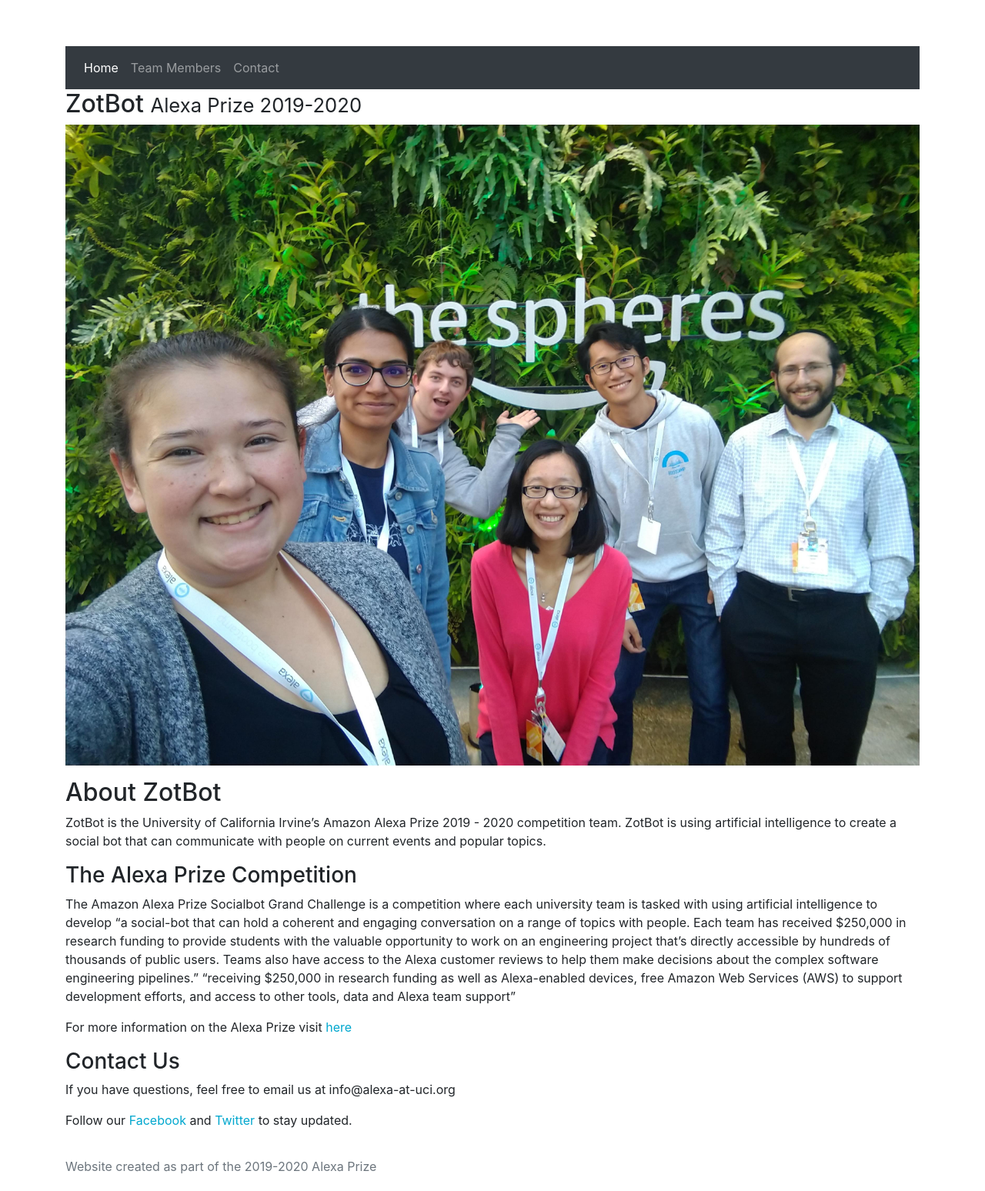
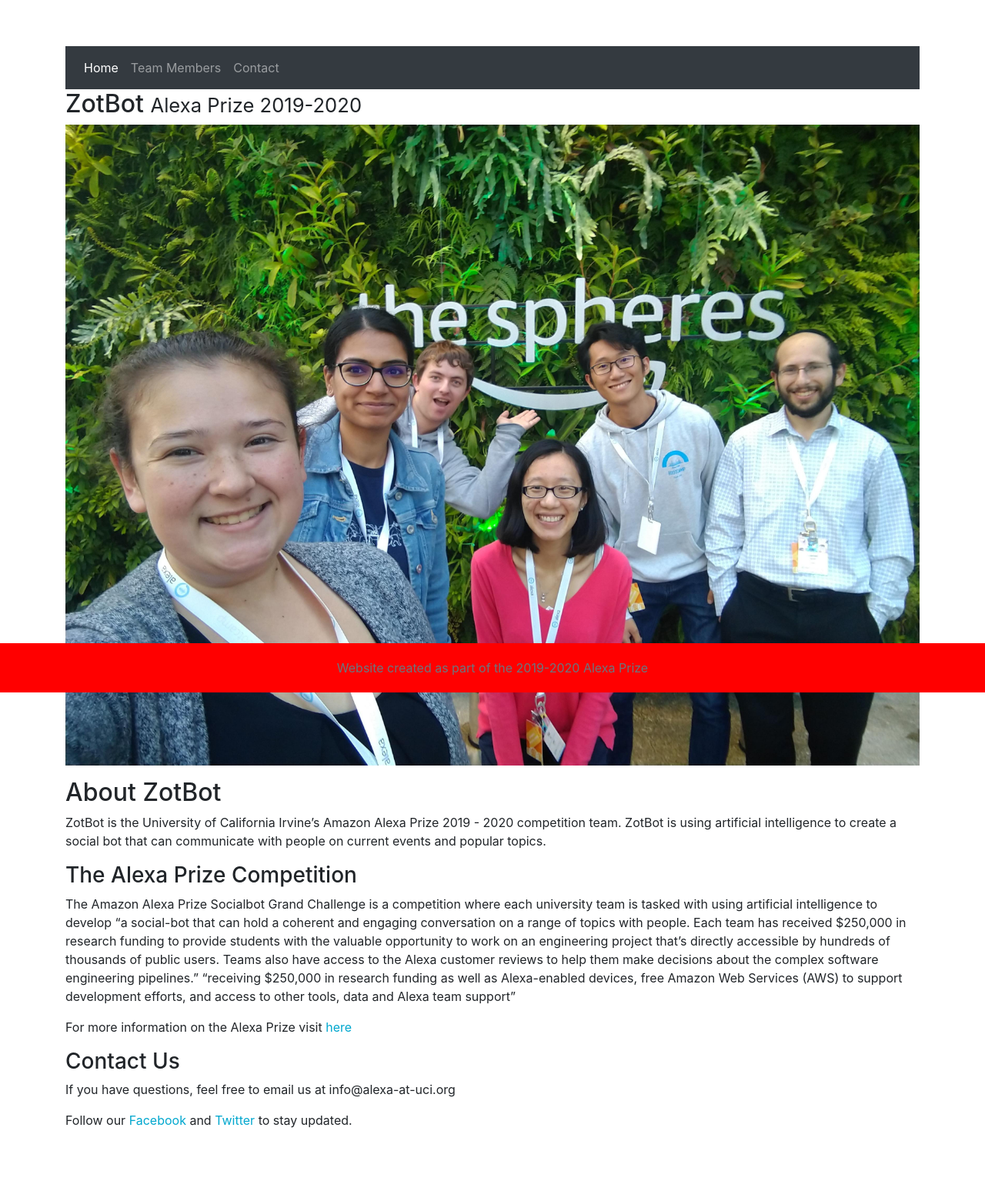
Before and after one commit to uci-zotbot/zotbot, a Jekyll site: the page built from docs/index.md, in a window 1280 px wide. Shown: the whole page at 77% size. Built offline with Jekyll 4.4.1, drawn with Linux system fonts in a browser that asks for light colours; after the commit the page ends 1484 px from its top, so only the background shows below that.

Commit message:
Update default.html

```diff
--- a/docs/_layouts/default.html
+++ b/docs/_layouts/default.html
@@ -22,6 +22,17 @@
     </script>
 
     <link rel="stylesheet" href="{{ 'css/custom.css' | relative_url }}">
+	  <style>
+	.footer {
+	   position: fixed;
+	   left: 0;
+	   bottom: 0;
+	   width: 100%;
+	   background-color: red;
+	   color: white;
+	   text-align: center;
+	}
+	</style>
   </head>
   <body>
 
```
